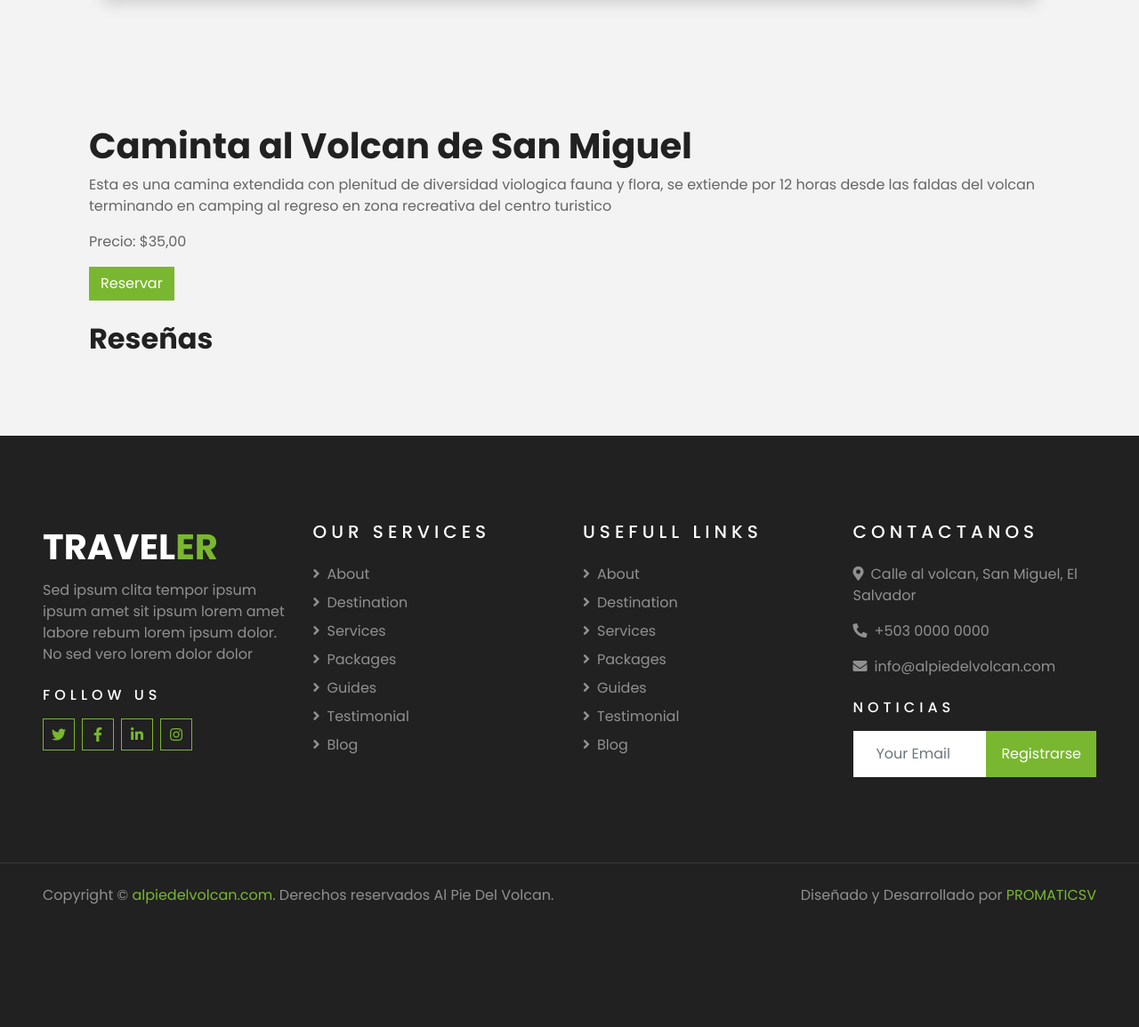
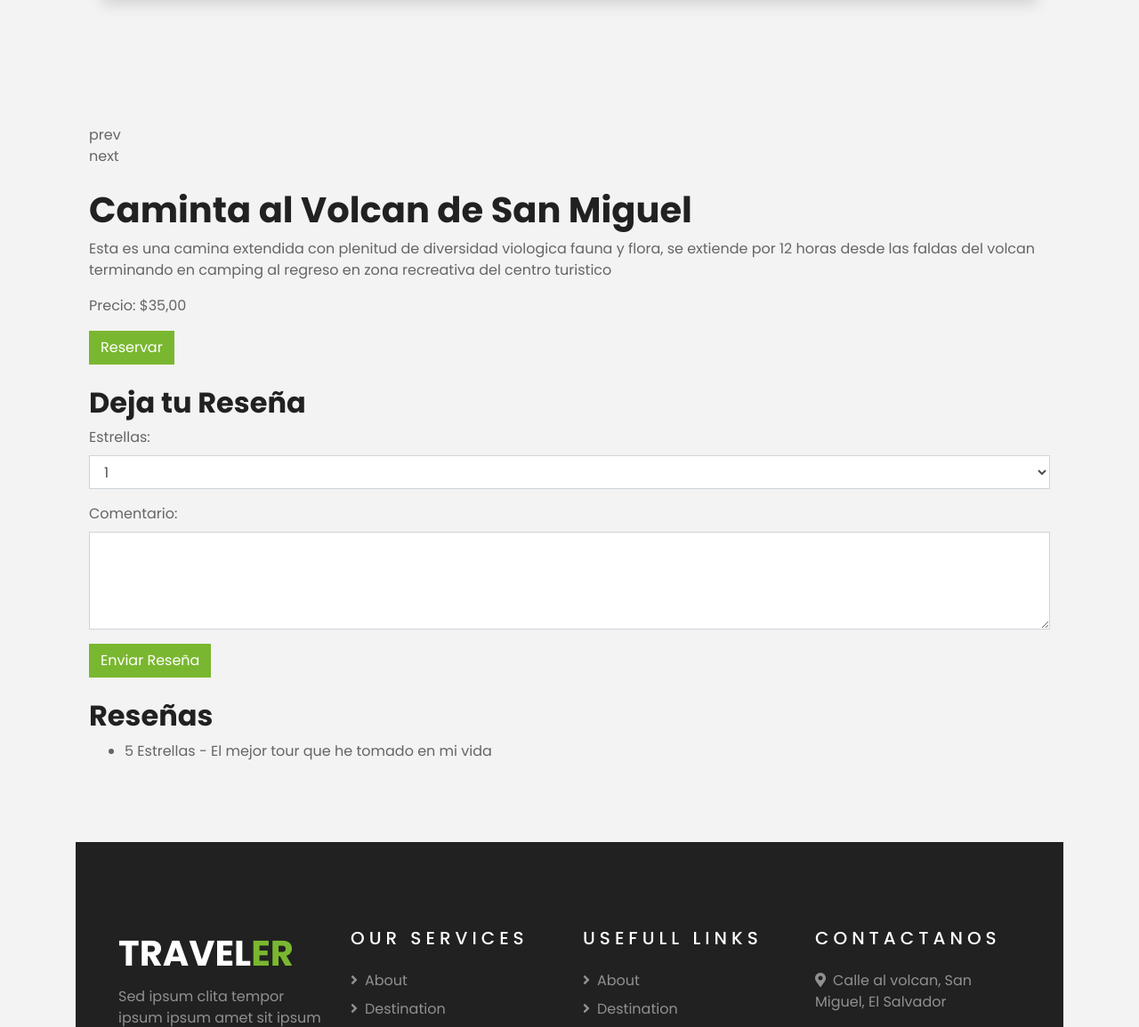
Before and after one commit to juniorfran/alpiedelvolcan, a Django app: page /tours/tour/1/ in a window 1280 px wide. Shown: the part 502-1657 px from the top of the page at 89% size. Before the commit the page ends 1519 px from the top, so only its background shows below. Run offline with Django 5.2, Linux system fonts and the light colour scheme; data comes from the database, SQL or seed files in the repository; both versions use the stored data as it was after the commit; data that the repository does not hold is empty; some libraries are stand-ins or nearby versions.

Commit message:
update de det
detalles del tour

```diff
--- /dev/null
+++ b/Tours/forms.py
@@ -0,0 +1,11 @@
+from django import forms
+from .models import Resena
+
+class ResenaForm(forms.ModelForm):
+    class Meta:
+        model = Resena
+        fields = ['estrellas', 'comentario']
+        widgets = {
+            'estrellas': forms.Select(choices=[(i, str(i)) for i in range(1, 6)], attrs={'class': 'form-control'}),
+            'comentario': forms.Textarea(attrs={'class': 'form-control', 'rows': 4}),
+        }
--- a/Tours/models.py
+++ b/Tours/models.py
@@ -17,6 +17,7 @@
     imagen = models.ImageField(upload_to='tours')
     tipo_tour = models.ForeignKey(TipoTour, on_delete=models.SET_NULL, null=True, blank=True)
 
+
     def __str__(self):
         return f"{self.titulo} - ${self.precio}"
 
@@ -27,3 +28,12 @@
 
     def __str__(self):
         return f"Imagen para {self.tour.titulo}"
+
+
+class Resena(models.Model):
+    tour = models.ForeignKey(Tour, related_name='resenas', on_delete=models.CASCADE)
+    estrellas = models.PositiveIntegerField()
+    comentario = models.TextField()
+
+    def __str__(self):
+        return f"Reseña para {self.tour.titulo}"
--- a/Tours/templates/detail_tours.html
+++ b/Tours/templates/detail_tours.html
@@ -51,22 +51,46 @@
     </div>
 
     <!-- Apartado de Reseñas -->
+
+        <!-- Formulario de Reseñas -->
+    <div class="mt-4">
+        <h2>Deja tu Reseña</h2>
+        <form method="post" action="{% url 'tour_detail' tour_id=tour.id %}">
+            {% csrf_token %}
+            {{ form.as_p }}
+            <button type="submit" class="btn btn-primary">Enviar Reseña</button>
+        </form>
+    </div>
+
+    <!-- Lista de Reseñas -->
     <div class="mt-4">
         <h2>Reseñas</h2>
-        <!-- Agrega aquí tu formulario para dejar reseñas -->
+        <ul>
+            {% for resena in resenas %}
+                <li>{{ resena.estrellas }} Estrellas - {{ resena.comentario }}</li>
+            {% endfor %}
+        </ul>
     </div>
-</div>
+
 <!-- Tour Detail End -->
 
+{% endblock content %}
+
+
+{% block extra_js %}
+
+<!-- Tu script para inicializar Owl Carousel -->
 <script>
-    document.addEventListener('DOMContentLoaded', function () {
-        new Splide('#tour-slider', {
-            type       : 'fade',
-            heightRatio: 0.5,
-            pagination : false,
-            arrows     : true,
-        }).mount();
+    $(document).ready(function () {
+        $("#tour-slider").owlCarousel({
+            items: 1,
+            loop: true,
+            autoplay: true,
+            autoplayTimeout: 5000,
+            autoplayHoverPause: true
+            // Otros parámetros según tus necesidades
+        });
     });
 </script>
 
-{% endblock content %}
+{% endblock extra_js %}
--- a/Tours/views.py
+++ b/Tours/views.py
@@ -1,5 +1,6 @@
-from django.shortcuts import get_object_or_404, render
-from .models import Tour
+from django.shortcuts import get_object_or_404, redirect, render
+from .models import Resena, Tour
+from .forms import ResenaForm
 
 def tours_index(request):
     # Obtener todos los tours desde la base de datos
@@ -13,3 +14,21 @@
 def tour_detail(request, tour_id):
     tour = get_object_or_404(Tour, id=tour_id)
     return render(request, 'detail_tours.html', {'tour': tour})
+
+
+
+def tour_detail(request, tour_id):
+    tour = get_object_or_404(Tour, id=tour_id)
+    resenas = Resena.objects.filter(tour=tour)
+
+    if request.method == 'POST':
+        form = ResenaForm(request.POST)
+        if form.is_valid():
+            resena = form.save(commit=False)
+            resena.tour = tour
+            resena.save()
+            return redirect('tour_detail', tour_id=tour.id)
+    else:
+        form = ResenaForm()
+
+    return render(request, 'detail_tours.html', {'tour': tour, 'resenas': resenas, 'form': form})
--- a/templates/base.html
+++ b/templates/base.html
@@ -44,16 +44,14 @@
 
 
 
+    <!-- Asegúrate de que estás incluyendo jQuery antes de Owl Carousel -->
+    <script src="https://code.jquery.com/jquery-3.6.4.min.js"></script>
 
-    <!-- Script de Bootstrap (requerido) -->
-    <script src="https://cdn.jsdelivr.net/npm/bootstrap@5.3.0/dist/js/bootstrap.bundle.min.js"></script>
 
     <!-- Back to Top -->
     <a href="#" class="btn btn-lg btn-primary btn-lg-square back-to-top"><i class="fa fa-angle-double-up"></i></a>
 
-
-    <!-- JavaScript Libraries -->
-    <script src="https://code.jquery.com/jquery-3.4.1.min.js"></script>
+    {% comment %} <script src="https://code.jquery.com/jquery-3.4.1.min.js"></script> {% endcomment %}
     <script src="https://stackpath.bootstrapcdn.com/bootstrap/4.4.1/js/bootstrap.bundle.min.js"></script>
     <script src="{% static 'lib/easing/easing.min.js' %}"></script>
     <script src="{% static 'lib/owlcarousel/owl.carousel.min.js' %}"></script>
```
Also changed, not shown: Tours/migrations/0002_resena.py (added), db.sqlite3.
